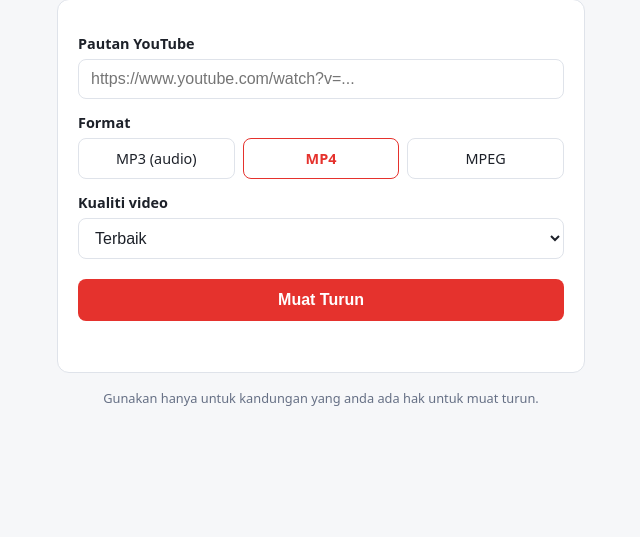
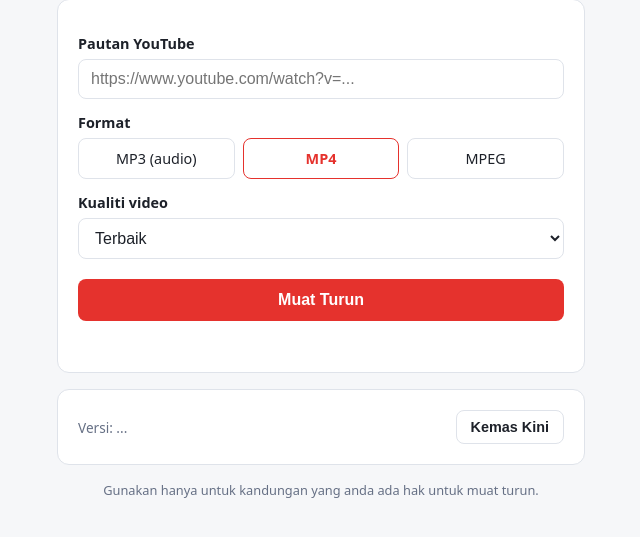
Before and after one commit to imuhakim/videodownloader, a Flask app: page / in a window 1280 px wide. Shown: the part 126-663 px from the top of the page, without its empty margins (319-959 px from the left). Run offline with Flask 3, Linux system fonts and the light colour scheme; data that the repository does not hold is empty.

Commit message:
Tambah butang Kemas Kini dalam app
Co-Authored-By: Claude Opus 5.5 <noreply@anthropic.com>
Claude-Session: https://claude.ai/code/session_01SbSpecehT9gNopqk39XvuJ

```diff
--- a/app.py
+++ b/app.py
@@ -3,6 +3,7 @@ import os
 import re
 import shutil
 import subprocess
+import sys
 import tempfile
 import threading
 import webbrowser
@@ -10,6 +11,7 @@ import webbrowser
 from flask import Flask, after_this_request, jsonify, render_template, request, send_file
 from yt_dlp import YoutubeDL
 from yt_dlp.utils import DownloadError
+from yt_dlp.version import __version__ as ENGINE_VERSION
 
 app = Flask(__name__)
 
@@ -61,6 +63,29 @@ def to_mpeg(src: str, dst: str) -> None:
 @app.get("/")
 def index():
     return render_template("index.html")
+
+
+@app.get("/api/version")
+def version():
+    return jsonify(version=ENGINE_VERSION)
+
+
+@app.post("/api/update")
+def update():
+    """Kemas kini enjin muat turun ke versi terbaru."""
+    try:
+        subprocess.run(
+            [sys.executable, "-m", "pip", "install", "-U", "yt-dlp"],
+            check=True, capture_output=True, timeout=300,
+        )
+        out = subprocess.run(
+            [sys.executable, "-c", "from yt_dlp.version import __version__; print(__version__)"],
+            check=True, capture_output=True, text=True,
+        )
+    except (subprocess.CalledProcessError, subprocess.TimeoutExpired):
+        return jsonify(error="Kemas kini gagal. Pastikan internet berfungsi dan cuba lagi."), 500
+    new_version = out.stdout.strip()
+    return jsonify(old=ENGINE_VERSION, new=new_version, restart=new_version != ENGINE_VERSION)
 
 
 @app.post("/api/info")
--- a/templates/index.html
+++ b/templates/index.html
@@ -31,6 +31,9 @@
     #status { margin-top:14px; font-size:.9rem; color:var(--muted); min-height:1.2em; }
     #status.err { color:var(--accent); }
     footer { color:var(--muted); font-size:.8rem; margin-top:16px; text-align:center; }
+    .update { display:flex; align-items:center; justify-content:space-between; gap:12px; margin-top:16px; }
+    .update button { width:auto; margin:0; padding:8px 14px; background:transparent; color:var(--text); border:1px solid var(--border); font-size:.9rem; }
+    #updateStatus { color:var(--muted); font-size:.85rem; }
   </style>
 </head>
 <body>
@@ -68,6 +71,11 @@
     <button id="btn" type="submit">Muat Turun</button>
     <div id="status"></div>
   </form>
+  <div class="card update">
+    <div id="updateStatus">Versi: ...</div>
+    <button id="updateBtn" type="button">Kemas Kini</button>
+  </div>
+
   <footer>Gunakan hanya untuk kandungan yang anda ada hak untuk muat turun.</footer>
 </main>
 
@@ -112,6 +120,30 @@
     }
   }
 
+  const updateBtn = document.getElementById('updateBtn');
+  const updateStatus = document.getElementById('updateStatus');
+
+  fetch('/api/version').then(r => r.json()).then(d => {
+    updateStatus.textContent = 'Versi: ' + d.version;
+  }).catch(() => {});
+
+  updateBtn.addEventListener('click', async () => {
+    updateBtn.disabled = true;
+    updateStatus.textContent = 'Sedang kemas kini...';
+    try {
+      const r = await fetch('/api/update', { method: 'POST' });
+      const d = await r.json();
+      if (!r.ok) throw new Error(d.error);
+      updateStatus.textContent = d.restart
+        ? 'Dikemas kini ke versi ' + d.new + '. Tutup dan buka semula app.'
+        : 'Dah versi terbaru (' + d.new + ').';
+    } catch (err) {
+      updateStatus.textContent = err.message;
+    } finally {
+      updateBtn.disabled = false;
+    }
+  });
+
   form.addEventListener('submit', async e => {
     e.preventDefault();
     btn.disabled = true;
```
Also changed, not shown: README.md.
